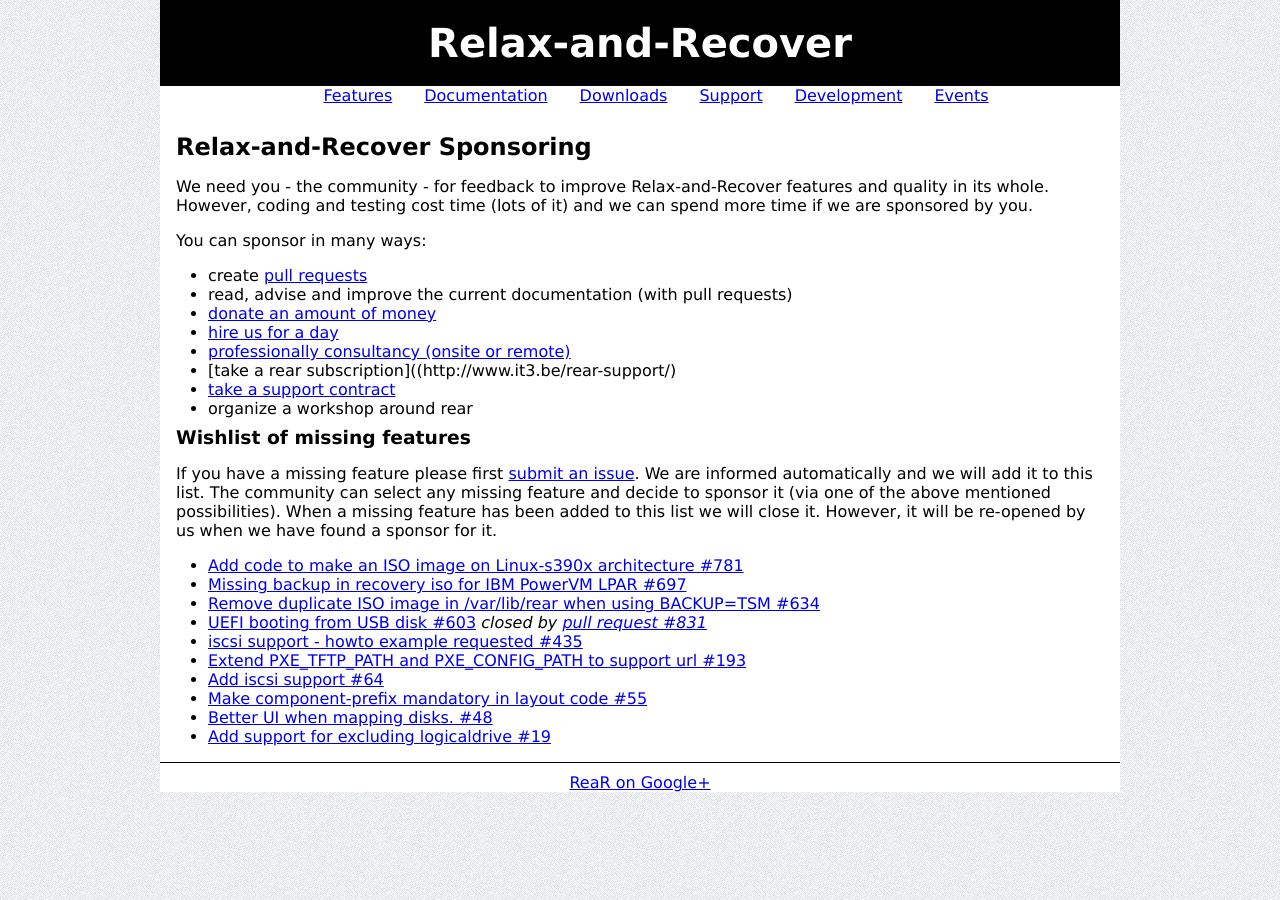
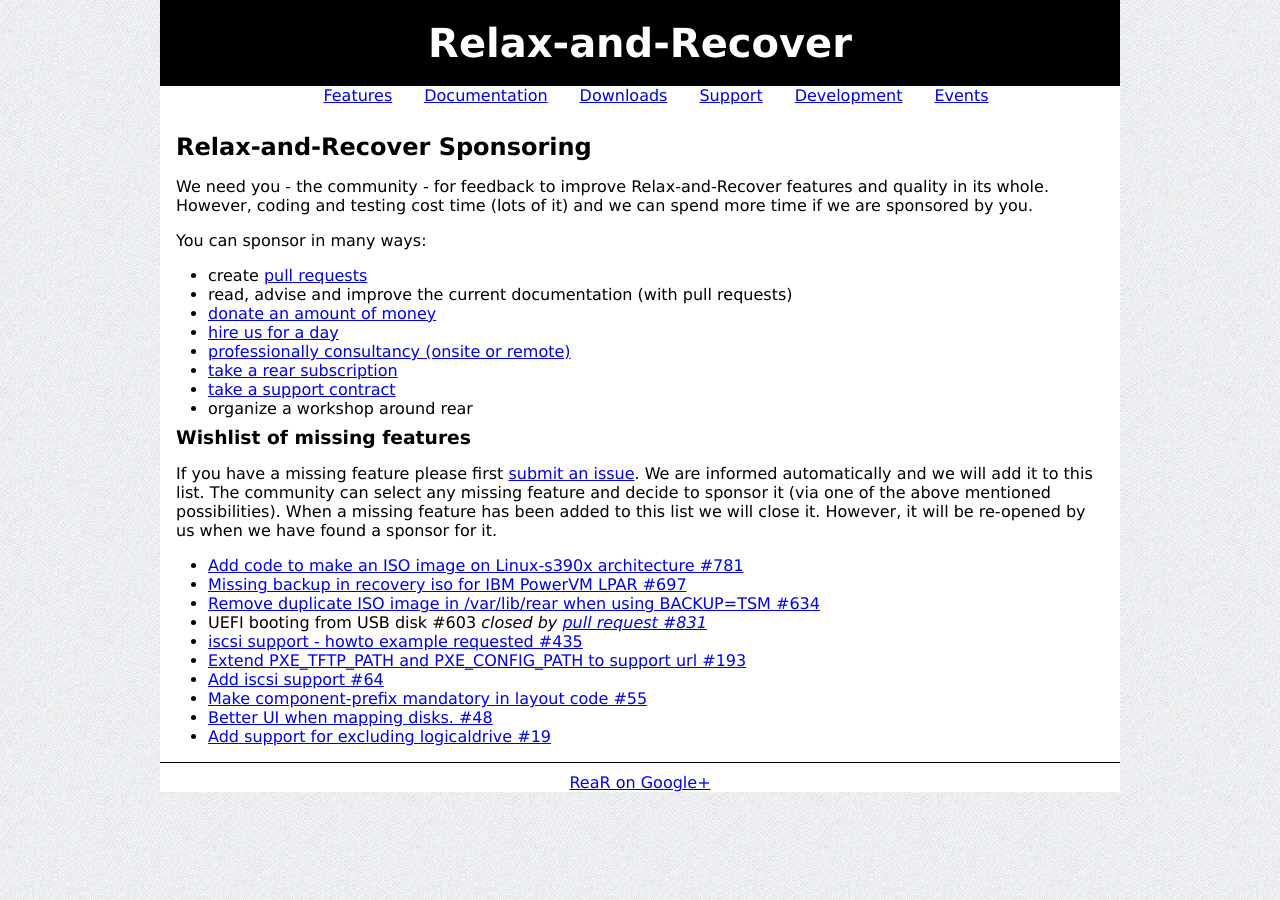
Before and after one commit to rear/rear.github.com, a Jekyll site: the page built from support/sponsors.md, in a window 1280 px wide. Built offline with Jekyll 4.4.1, drawn with Linux system fonts in a browser that asks for light colours; comment, search, counter and statistics services are not loaded; some of the changed lines change nothing that is shown.

Commit message:
update sponsor page a bit better

```diff
--- a/support/sponsors.md
+++ b/support/sponsors.md
@@ -13,7 +13,7 @@
  - [donate an amount of money](https://www.paypal.com/cgi-bin/webscr?item_name=Donation+to+Relax+and+Recover&cmd=_donations&business=gratien.dhaese%40gmail.com)
  - [hire us for a day](http://www.it3.be/rear-support/)
  - [professionally consultancy (onsite or remote)](http://relax-and-recover.org/development/)
- - [take a rear subscription]((http://www.it3.be/rear-support/)
+ - [take a rear subscription](http://www.it3.be/rear-support/)
  - [take a support contract](http://www.it3.be/rear-support/)
  - organize a workshop around rear
 
@@ -24,7 +24,7 @@
  - [Add code to make an ISO image on Linux-s390x architecture #781](https://github.com/rear/rear/issues/781)
  - [Missing backup in recovery iso for IBM PowerVM LPAR #697](https://github.com/rear/rear/issues/697)
  - [Remove duplicate ISO image in /var/lib/rear when using BACKUP=TSM #634](https://github.com/rear/rear/issues/634)
- - [UEFI booting from USB disk #603](https://github.com/rear/rear/issues/603) *closed by [pull request #831](https://github.com/rear/rear/pull/837)*
+ - UEFI booting from USB disk #603 *closed by [pull request #831](https://github.com/rear/rear/pull/837)*
  - [iscsi support - howto example requested #435](https://github.com/rear/rear/issues/435)
  - [Extend PXE_TFTP_PATH and PXE_CONFIG_PATH to support url #193](https://github.com/rear/rear/issues/193)
  - [Add iscsi support #64](https://github.com/rear/rear/issues/64)
```
